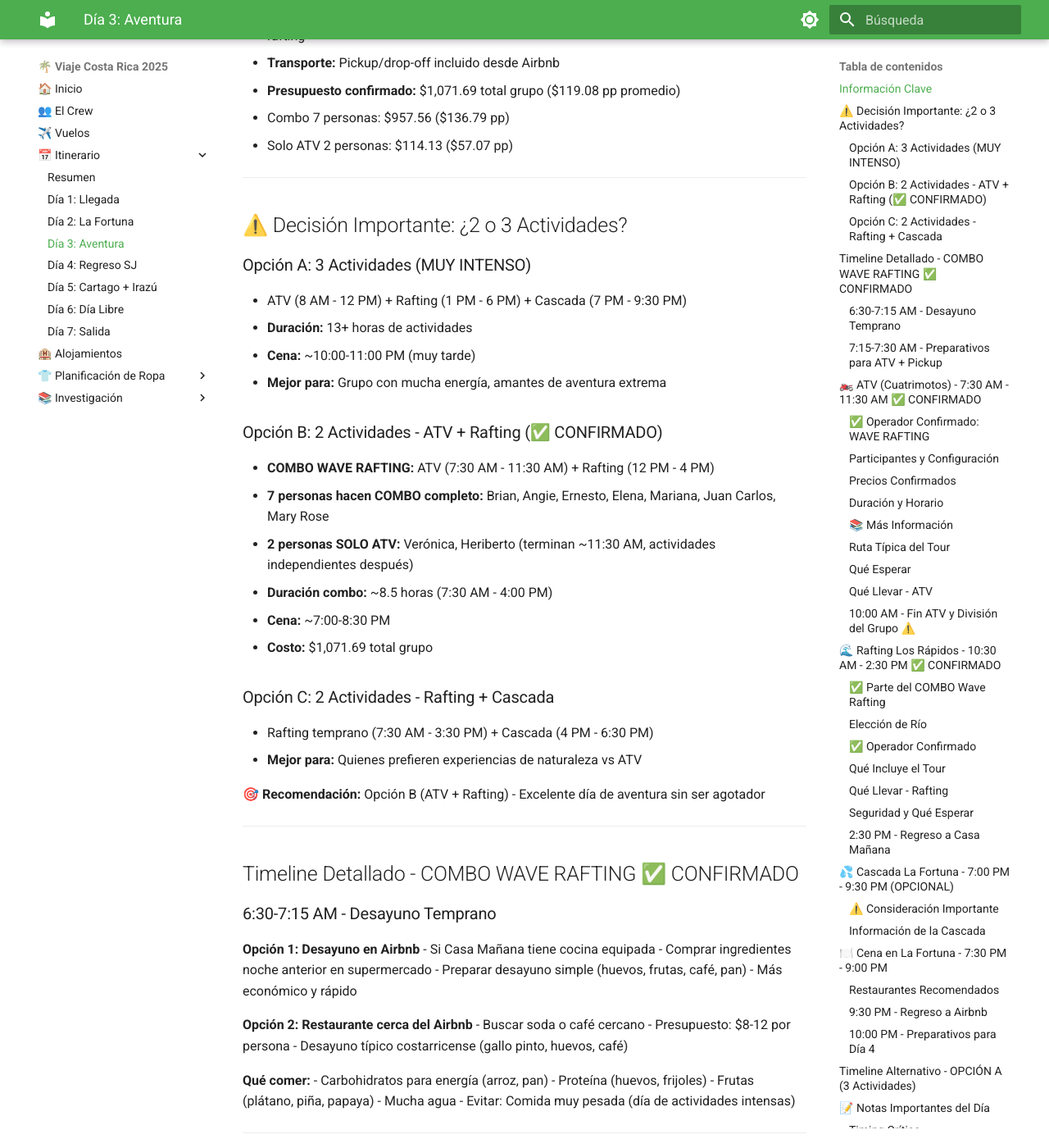
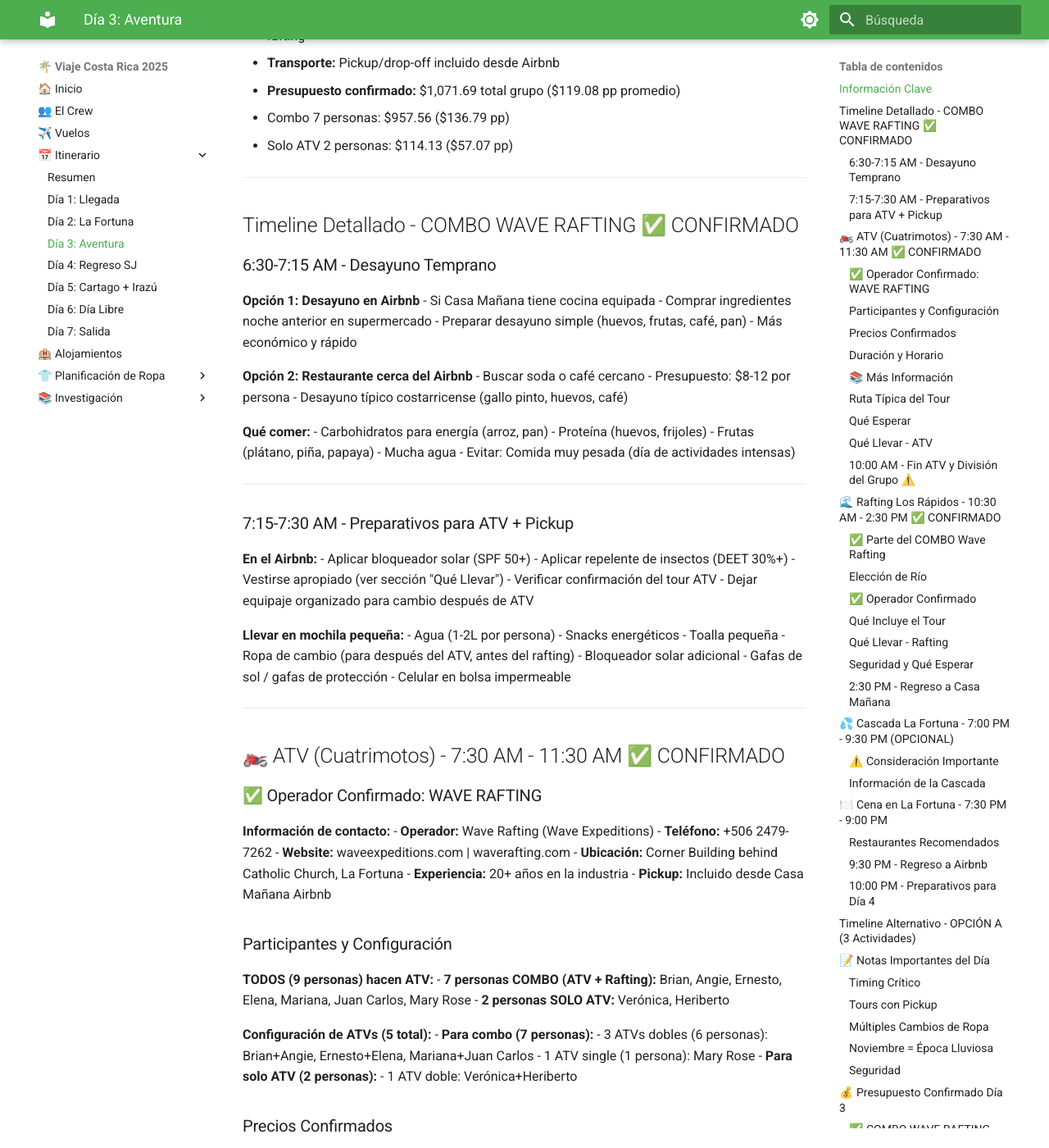
Before and after one commit to jvelez79/costa-rica, an MkDocs documentation site: the page built from docs/itinerario/dia-3.md, in a window 1280 px wide and 1400 px high, scrolled down 813 px. Shown: the whole window at 82% size. Built offline with MkDocs 1.6.1 and Material for MkDocs 9.7.7, drawn with Linux system fonts in a browser that asks for light colours.

Commit message:
Remove activity options section from Día 3 itinerary to streamline the schedule and focus on confirmed activities.

```diff
--- a/docs/itinerario/dia-3.md
+++ b/docs/itinerario/dia-3.md
@@ -27,30 +27,6 @@
 - **Presupuesto confirmado:** $1,071.69 total grupo ($119.08 pp promedio)
   - Combo 7 personas: $957.56 ($136.79 pp)
   - Solo ATV 2 personas: $114.13 ($57.07 pp)
-
----
-
-## ⚠️ Decisión Importante: ¿2 o 3 Actividades?
-
-### Opción A: 3 Actividades (MUY INTENSO)
-- ATV (8 AM - 12 PM) + Rafting (1 PM - 6 PM) + Cascada (7 PM - 9:30 PM)
-- **Duración:** 13+ horas de actividades
-- **Cena:** ~10:00-11:00 PM (muy tarde)
-- **Mejor para:** Grupo con mucha energía, amantes de aventura extrema
-
-### Opción B: 2 Actividades - ATV + Rafting (✅ CONFIRMADO)
-- **COMBO WAVE RAFTING:** ATV (7:30 AM - 11:30 AM) + Rafting (12 PM - 4 PM)
-- **7 personas hacen COMBO completo:** Brian, Angie, Ernesto, Elena, Mariana, Juan Carlos, Mary Rose
-- **2 personas SOLO ATV:** Verónica, Heriberto (terminan ~11:30 AM, actividades independientes después)
-- **Duración combo:** ~8.5 horas (7:30 AM - 4:00 PM)
-- **Cena:** ~7:00-8:30 PM
-- **Costo:** $1,071.69 total grupo
-
-### Opción C: 2 Actividades - Rafting + Cascada
-- Rafting temprano (7:30 AM - 3:30 PM) + Cascada (4 PM - 6:30 PM)
-- **Mejor para:** Quienes prefieren experiencias de naturaleza vs ATV
-
-**🎯 Recomendación:** Opción B (ATV + Rafting) - Excelente día de aventura sin ser agotador
 
 ---
 
```
